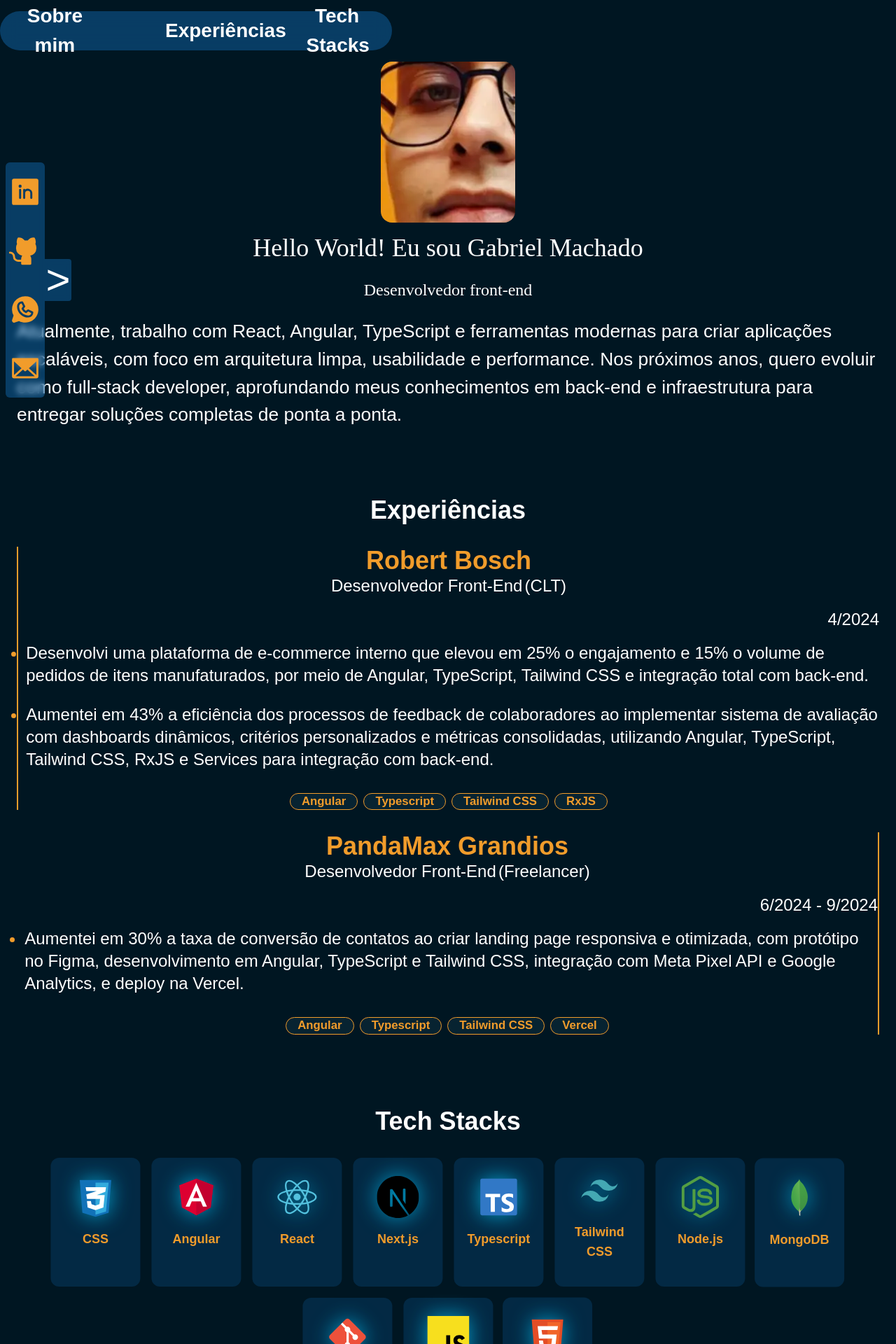
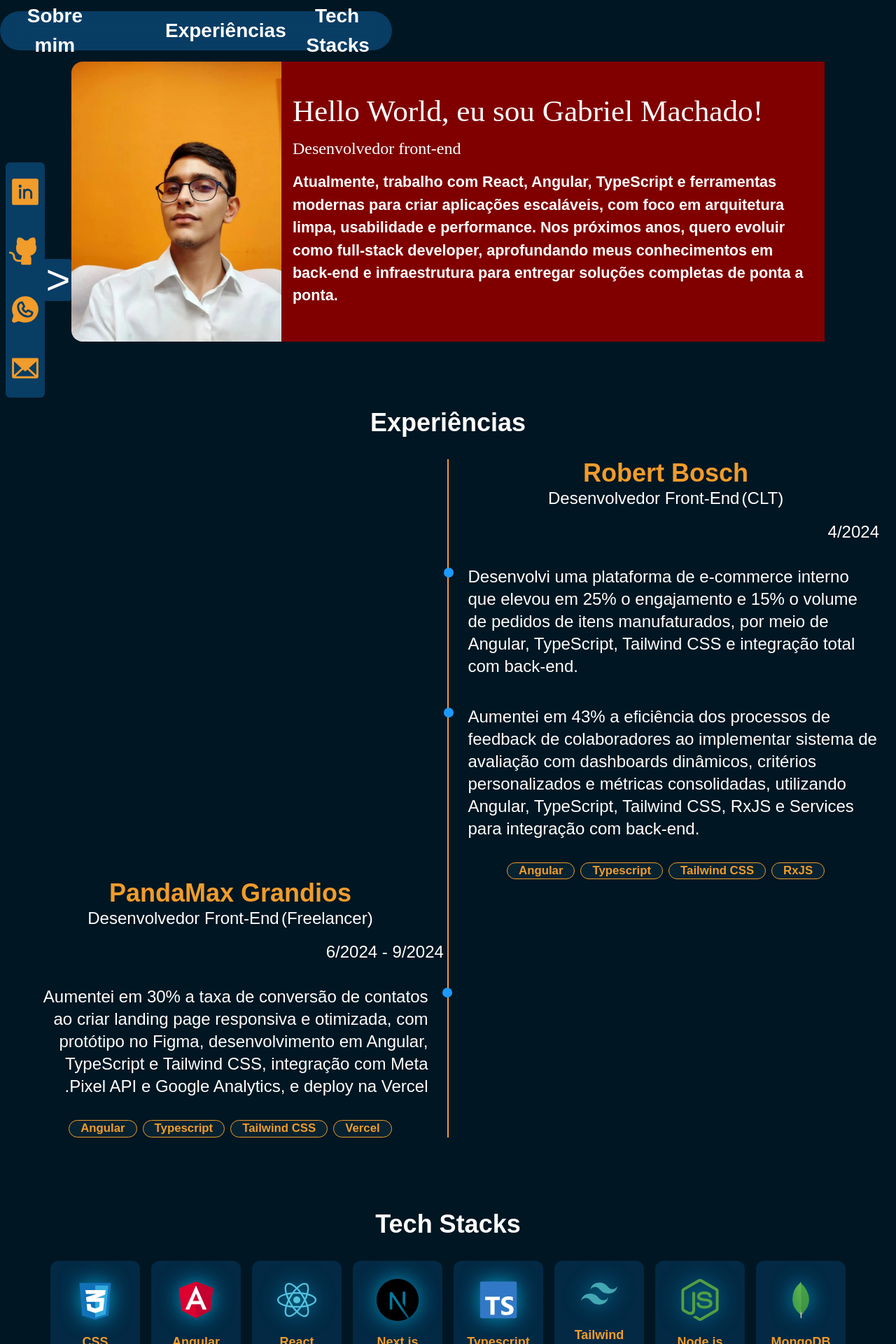
Before and after one commit to GabrielPPM/portfolio, a Next.js app: page / in a window 1280 px wide. Shown: the top 1920 px of the page at 70% size. Built offline with nearby package versions, Linux system fonts and the light colour scheme; a web font is replaced by a local one.

Commit message:
feat.: better img, page.tsx, stackCard.tsx, techStackLayout.tsx, timeline.tsx, navbar.tsx

```diff
--- a/src/app/page.tsx
+++ b/src/app/page.tsx
@@ -13,10 +13,10 @@ import ReactLogo from "@/components/icons/home/techStacks/reactLogo";
 import TailwindcssLogo from "@/components/icons/home/techStacks/tailwindcssLogo";
 import TypescriptLogo from "@/components/icons/home/techStacks/typescriptLogo";
 import Card from "@/types/card";
-import {TimelineData} from "@/types/timeline";
+import { TimelineData } from "@/types/timeline";
 import Image from "next/image";
-import {ReactNode, useEffect, useRef, useState} from "react";
-import {motion, useInView} from "motion/react";
+import { ReactNode, useEffect, useRef, useState } from "react";
+import { motion, useInView } from "motion/react";
 import card from "@/types/card";
 
 export default function Home() {
@@ -137,7 +137,7 @@ export default function Home() {
 
 		if (inView) {
 			const timout = setTimeout(
-				() => setTechStackOrder(prev => shuffle(prev)),
+				() => setTechStackOrder((prev) => shuffle(prev)),
 				2500
 			);
 			return () => clearTimeout(timout);
@@ -158,77 +158,102 @@ export default function Home() {
 						id="about-me"
 						className="flex flex-col items-center-safe sm:w-full gap-[1rem]">
 						<motion.div
+							className="flex flex-col md:flex-row md:justify-center-safe items-center gap-[2rem] md:gap-0"
+							initial={{
+								opacity: 0,
+								placeSelf: "start",
+								width: 0,
+							}}
+							whileInView={{ opacity: 1, width: "100%" }}
 							transition={{
-								scale: {
-									type: "spring",
-									delay: 0.5,
-									visualDuration: 0.5,
-								},
-							}}>
+								delay: 0.1,
+								visualDuration: 0.1,
+							}}
+							viewport={{ once: true }}>
+							<div>
 								<Image
-								className="w-[12rem] h-[14.4rem] mt-[5.5rem] rounded-2xl object-none object-center"
-								src="/Gabriel Machado.webp"
+									className="z-10 w-[12rem] md:w-[100%] h-[14.4rem] mt-[5.5rem] max-sm:rounded-2xl md:rounded-l-2xl object-none object-center md:h-[25rem] md:object-cover"
+									src="/gabriel_machado.webp"
 									width={150}
 									height={150}
 									alt="foto de perfil"
 									priority={true}
 								/>
-						</motion.div>
+							</div>
+							<div className="md:relative md:z-0 text-center md:text-start md:w-[63%] md:content-center md:place-self-end md:h-[25rem] md:p-[1rem] md:bg-[hsl(0,100%,25%)]">
 								<motion.h1
-							className="text-center text-4xl font-bodoni"
-							initial={{opacity: 0, x: "-100%"}}
-							whileInView={{opacity: 1, x: "0%"}}
+									className="z-0 md:relative text-4xl md:text-[2.7rem] md:text-5xl font-bodoni"
+									initial={{ opacity: 0, x: "-100%" }}
+									whileInView={{ opacity: 1, x: "0%" }}
 									transition={{
+										delay: 0.2,
 										x: {
+											delay: 0.2,
 											visualDuration: 0.5,
 										},
 									}}>
-							Hello World! Eu sou Gabriel Machado
+									Hello World, eu sou Gabriel Machado!
 								</motion.h1>
 								<motion.h2
-							className="text-center text-2xl my-[0.5rem] font-bodoni"
-							initial={{opacity: 0, x: "100%"}}
-							whileInView={{opacity: 1, x: "0%"}}
+									className="text-2xl my-[2rem] md:my-[1rem] font-bodoni"
+									initial={{ opacity: 0, x: "100%" }}
+									whileInView={{ opacity: 1, x: "0%" }}
 									transition={{
+										delay: 0.6,
 										x: {
+											delay: 0.6,
 											visualDuration: 0.5,
 										},
 									}}>
 									Desenvolvedor front-end
 								</motion.h2>
 								<motion.p
-							className="max-[333px]:text-center text-[1.65rem]"
-							initial={{opacity: 0, x: "-100%"}}
-							whileInView={{opacity: 1, x: "0%"}}
+									className="px-1rem] text-[1.35rem] font-bold md:mt-0"
+									initial={{ opacity: 0, x: "-100%" }}
+									whileInView={{ opacity: 1, x: "0%" }}
 									transition={{
+										delay: 0.8,
 										x: {
+											delay: 0.8,
 											visualDuration: 0.5,
 										},
 									}}>
-							Atualmente, trabalho com React, Angular, TypeScript
-							e ferramentas modernas para criar aplicações
-							escaláveis, com foco em arquitetura limpa,
-							usabilidade e performance. Nos próximos anos, quero
-							evoluir como full-stack developer, aprofundando meus
-							conhecimentos em back-end e infraestrutura para
-							entregar soluções completas de ponta a ponta.
+									Atualmente, trabalho com React, Angular,
+									TypeScript e ferramentas modernas para criar
+									aplicações escaláveis, com foco em
+									arquitetura limpa, usabilidade e
+									performance. Nos próximos anos, quero
+									evoluir como full-stack developer,
+									aprofundando meus conhecimentos em back-end
+									e infraestrutura para entregar soluções
+									completas de ponta a ponta.
 								</motion.p>
+							</div>
+						</motion.div>
 					</section>
 
 					<section
 						id="experiences"
-						className="flex flex-col justify-center-safe text-center">
+						className="flex flex-col w-full justify-center-safe text-center">
 						<h2 className="mt-[5rem] mb-[2rem] text-4xl font-bold">
 							Experiências
 						</h2>
-						<div className="flex flex-col gap-[2rem]">
+						<div className="flex flex-col gap-[2rem] md:gap-0">
 							{experiences.map(
 								(data, index): ReactNode => (
+									<div
+										className={`flex w-full ${
+											data.side === "left"
+												? "md:justify-end"
+												: "md:justify-start"
+										}`}
+										key={data.id}>
 										<Timeline
 											index={index}
 											timelineData={data}
 											key={data.id}
 										/>
+									</div>
 								)
 							)}
 						</div>
--- a/src/components/home/stackCard.tsx
+++ b/src/components/home/stackCard.tsx
@@ -1,14 +1,14 @@
 "use client";
 
 import Card from "@/types/card";
-import React, {useState} from "react";
-import {motion} from "motion/react";
+import React, { useState } from "react";
+import { motion } from "motion/react";
 
 type StackCardProps = {
 	card: Card;
 };
 
-export default function StackCard({card}: StackCardProps) {
+export default function StackCard({ card }: StackCardProps) {
 	const [width, setWidth] = useState(0);
 
 	setTimeout(() => {
@@ -16,12 +16,20 @@ export default function StackCard({card}: StackCardProps) {
 	}, 300);
 
 	return (
-		<motion.div className="flex justify-center-safe items-center-safe w-[8rem] h-[11.5rem]  bg-[#0a4d85]/35 rounded-xl text-[#F19C2B]" layout
-		transition={{
-			type: "spring",
-			damping: 30,
-			stiffness: 170,
-		}}>
+		<motion.div
+			className="flex justify-center-safe items-center-safe w-[8rem] h-[11.5rem]  bg-[#0a4d85]/35 rounded-xl text-[#F19C2B]"
+			layout
+			initial={{ opacity: 0 }}
+			whileInView={{ opacity: 1 }}
+			transition={{
+				opacity: {
+					delay: 0.2,
+					visualDuration: 0.3,
+				},
+				type: "spring",
+				damping: 20,
+				stiffness: 200,
+			}}>
 			<div className="flex flex-col items-center-safe p-[1rem] gap-[1rem]">
 				<span className="drop-shadow-[0px_0px_15px_rgba(0,204,255,0.705)]">
 					{card.img ? (
--- a/src/components/home/techStackLayout.tsx
+++ b/src/components/home/techStackLayout.tsx
@@ -1,17 +1,19 @@
 import React from "react";
 import StackCard from "./stackCard";
 import Card from "@/types/card";
+import { motion } from "motion/react";
 
 type StackCardProps = {
 	title: string;
 	cards: Card[];
 };
 
-export default function TechStackLayout({title, cards}: StackCardProps) {
+export default function TechStackLayout({ title, cards }: StackCardProps) {
 	return (
 		<div className="mt-[2.5rem] font-bold">
 			<h2 className="text-4xl mb-[2rem]">{title}</h2>
-			<div className="flex flex-wrap justify-center-safe gap-[1rem]">
+			<div
+				className="flex flex-wrap justify-center-safe gap-[1rem]">
 				{cards.map((card) => (
 					<StackCard card={card} key={card.imgTitle} />
 				))}
--- a/src/components/home/timeline.tsx
+++ b/src/components/home/timeline.tsx
@@ -1,24 +1,19 @@
-import {TimelineProps} from "@/types/timeline";
+import { TimelineProps } from "@/types/timeline";
 import React from "react";
 import Badge from "./badge";
-import {motion} from "motion/react";
+import { motion } from "motion/react";
 
-export default function Timeline({timelineData, index}: TimelineProps) {
+export default function Timeline({ timelineData, index }: TimelineProps) {
 	return (
 		<motion.div
-			id={String(timelineData.id)}
-			className={`flex flex-col justify-center-safe text-start w-full h-auto text-2xl border-[#F19C2B] max-sm:border-1 max-sm:p-[1.5rem] max-sm:rounded-2xl max-sm:bg-[#1782da]/25 ${
-				timelineData.side === "left"
-					? "md:border-l-2 md:justify-self-start"
-					: "md:border-r-2 md:justify-self-end"
-			}`}
-			initial={{opacity: 0, x: `${index % 2 === 0 ? "-100%" : "100%"}`}}
-			whileInView={{opacity: 1, x: "0%"}}
-			transition={{
-				x: {
-					visualDuration: 0.5,
-				},
-			}}>
+			className={`flex flex-col justify-center-safe w-full h-auto text-start text-2xl border-[#F19C2B]
+				max-sm:border-1 max-sm:p-[1.5em] max-sm:rounded-2xl max-sm:bg-[#1782da]/25
+				md:w-[50.1%]
+				${
+					timelineData.side === "left"
+						? "md:border-l-2 md:pl-[0.334rem]"
+						: "md:border-r-2 md:text-right md:pr-[0.334rem]"
+				}`}>
 			<div className="flex flex-col">
 				<h2 className="text-center wrap-break-word text-[#F19C2B] text-4xl font-bold">
 					{timelineData.enterprise}
@@ -37,7 +32,12 @@ export default function Timeline({timelineData, index}: TimelineProps) {
 					? ""
 					: ` -  ${timelineData.date.endDate?.getMonth()}/${timelineData.date.endDate?.getFullYear()}`}
 			</p>
-			<ul className="flex flex-col ml-[0.7rem] mb-[1rem] gap-[1.5rem] list-disc marker:text-[#F19C2B]">
+			<ul
+				className={`flex flex-col sm:ml-[0.7rem] mb-[1rem] gap-[1.5rem] list-disc marker:text-[#F19C2B] md:marker:text-[#1d99ff] md:marker:text-5xl ${
+					timelineData.side === "left"
+						? "md:ml-[1.4rem]"
+						: "md:mr-[1.4rem] md:[direction:rtl]"
+				}`}>
 				{timelineData.experiences.map((experience) => (
 					<li key={experience}>{experience}</li>
 				))}
--- a/src/components/layout/navbar.tsx
+++ b/src/components/layout/navbar.tsx
@@ -35,7 +35,7 @@ export default function Navbar() {
 							key={link.name}
 							className={`flex justify-center-safe items-center-safe lg:w-[7.8rem] hover:bg-gray-300/20 hover:backdrop-blur-lg hover:text-[#1d99ff] hover:rounded-full hover:py-[0.1rem]`}>
 							<button
-								className="w-[5.5rem] active:py-[0.23rem] active:bg-[#1d99ff] active:rounded-full"
+								className="w-[5.5rem] active:py-[0.23rem] active:bg-[#1d99ff]/30 active:rounded-full"
 								onClick={() => setElement(link.href)}>
 								{link.name}
 							</button>
```
Also changed, not shown: src/app/globals.css (+3 -4 lines), public/Gabriel Machado.webp (deleted), public/gabriel_machado.webp (added). Lines whose indentation alone changed are shown as unchanged.
